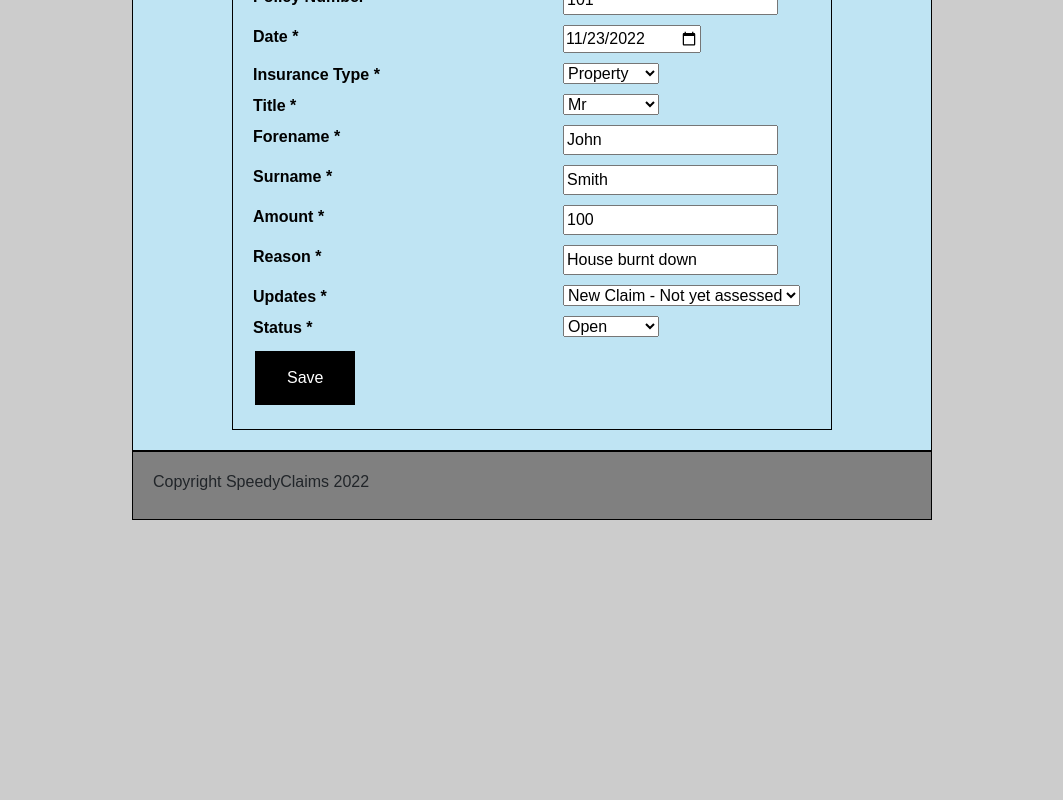
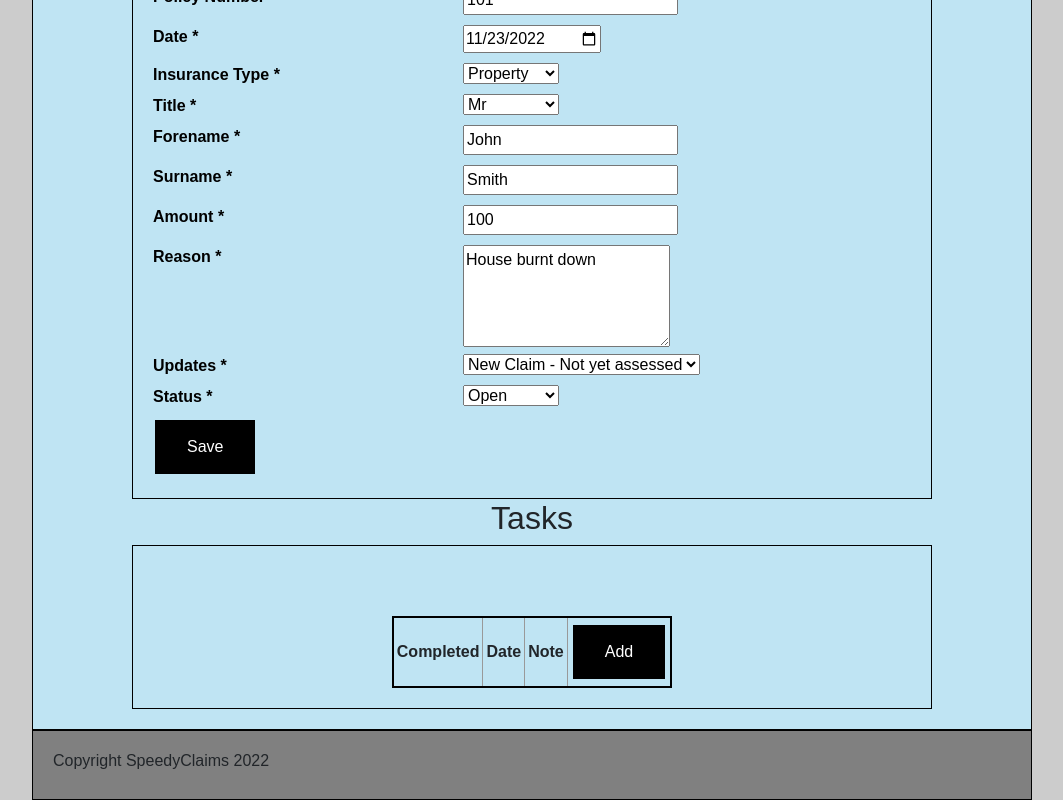
Before and after one commit to StarrLord123/quick-claims, a React (Create React App) app: page /edit/101 in a window 1280 px wide. Shown: the part 281-1081 px from the top of the page, without its empty margins (108-1171 px from the left). Before the commit the page ends 801 px from the top, so only its background shows below. Built offline with nearby package versions, Linux system fonts and the light colour scheme.

Commit message:
Attempt at notes

```diff
--- a/src/App.css
+++ b/src/App.css
@@ -4,7 +4,7 @@ body {
 }
 
 .container {
-  width: 800px;
+  width: 1000px;
   margin-left: auto;
   margin-right: auto;
   background: rgb(191, 228, 243);
@@ -22,7 +22,7 @@ body {
 }
 
 .container.form {
-  width: 600px;
+  width: 800px;
 }
 
 .container.table {
--- a/src/components/AddClaim/AddClaim.js
+++ b/src/components/AddClaim/AddClaim.js
@@ -142,7 +142,7 @@ const AddClaim = () => {
                 <input type="text"  id="amount" placeholder="£" value={newClaim.amount} onChange={handleChange}/>
 
                 <label htmlFor="reason">Reason *</label>
-                <input type="text"  id="reason" placeholder="Reason" value={newClaim.reason} onChange={handleChange} />
+                <textarea type="text"  id="reason" placeholder="Reason" value={newClaim.reason} onChange={handleChange} rows="4"/>
 
                 <label htmlFor="updates">Updates *</label>
                 <select id="updates" value={newClaim.updates} onChange={handleChange}>
--- /dev/null
+++ b/src/components/ClaimDetails/AddNoteTable.css
@@ -0,0 +1,12 @@
+.addNoteTable {
+    margin-top: 50px;
+    margin-left: auto;
+    margin-right: auto;
+    border: 1px solid #999;
+    border-collapse: collapse;
+}
+
+.addNoteTable td, .addNoteTable th {
+    padding: 3px;
+    border: 1px solid #999;
+}
--- /dev/null
+++ b/src/components/ClaimDetails/AddNoteTable.js
@@ -0,0 +1,101 @@
+import React, { useState } from "react";
+import './AddNoteTable.css'
+
+function Infotablerows({ rows, tableRowRemove, onValUpdate }) {
+
+    return rows.map((rowsData, index) => {
+        const { completed, date, note } = rowsData;
+        return (
+            <tr
+                className="addNoteTable"
+                key={index}
+            >
+                <td>
+                    <select id="completed" value={completed} onChange={(event) => onValUpdate(index, event)}>
+                        <option value="" disabled={false}> ---select---</option>
+                        <option value="New Claim">Not Completed</option>
+                        <option value="New Claim">Completed</option>
+                    </select>
+                </td>
+                  <td>
+                    <input
+                      type="date"
+                      value={date}
+                      onChange={(event) => onValUpdate(index, event)}
+                      id="date"
+                    />
+                </td>
+                <td>
+                    <input
+                      type="text"
+                      value={note}
+                      onChange={(event) => onValUpdate(index, event)}
+                      id="note"
+                    />
+                </td>
+                <td>
+                    <button
+                      className="button text-center"
+                      onClick={() => tableRowRemove(index)}
+                    >
+                      X
+                    </button>
+                </td>
+            </tr>
+        );
+    });
+}
+
+function AddNoteTable() {
+    const [rows, initRow] = useState([]);
+    const addRowTable = () => {
+        let time = new Date().toISOString().slice(0, 10);
+        const data = {
+          completed: "",
+          date: time,
+          note: "",
+        };
+        initRow([...rows, data]);
+    };
+    const tableRowRemove = (index) => {
+        const dataRow = [...rows];
+        dataRow.splice(index, 1);
+        initRow(dataRow);
+    };
+    const onValUpdate = (i, event) => {
+        const { value } = event.target;
+        const data = [...rows];
+        data[i] = value;
+        initRow(data);
+    };
+    return (
+        <>
+
+            <table className="addNoteTable">
+              <thead>
+                <tr>
+                  <th>Completed</th>
+                  <th>Date</th>
+                  <th>Note</th>
+                  <th>
+                    <button
+                      className="button text-center"
+                      onClick={addRowTable}
+                    >
+                      Add
+                    </button>
+                  </th>
+                </tr>
+              </thead>
+              <tbody>
+                <Infotablerows
+                  rows={rows}
+                  tableRowRemove={tableRowRemove}
+                  onValUpdate={onValUpdate}
+                />
+              </tbody>
+            </table>
+        </>
+    );
+}
+export default AddNoteTable;
--- a/src/components/ClaimDetails/EditClaim.js
+++ b/src/components/ClaimDetails/EditClaim.js
@@ -2,6 +2,7 @@ import { useReducer, useState, useEffect } from 'react'
 import { getAllClaims } from '../../data/DataFunctions';
 import { useParams } from "react-router-dom";
 import { useNavigate } from 'react-router-dom';
+import AddNoteTable from './AddNoteTable';
 import './EditClaim.css'
 
 const EditClaim = (props) => {
@@ -41,7 +42,7 @@ const EditClaim = (props) => {
         event.preventDefault();
 
         const updatedClaims = props.newClaims.filter(
-            (claim, index) => claim.policyNumber !== editClaim.policyNumber
+            claim => claim.policyNumber !== editClaim.policyNumber
         )
 
         props.setNewClaims([...updatedClaims, editClaim]);
@@ -89,7 +90,7 @@ const EditClaim = (props) => {
                     <input type="text"  id="amount" value={editClaim.amount} onChange={handleChange}/>
 
                     <label htmlFor="reason">Reason *</label>
-                    <input type="text"  id="reason" value={editClaim.reason} onChange={handleChange} />
+                    <textarea type="text"  id="reason" value={editClaim.reason} onChange={handleChange} rows="4"/>
 
                     <label htmlFor="updates">Updates *</label>
                     <select id="updates" value={editClaim.updates} onChange={handleChange}>
@@ -110,7 +111,18 @@ const EditClaim = (props) => {
                     </select>
 
                     <button className="button text-center" >Save</button>
+
+
                 </form>
+
+            </div>
+                <div className="text-center">
+                <h2>Tasks</h2>
+                </div>
+            <div/>
+
+            <div className="container form">
+                    <AddNoteTable/>
             </div>
         </div>
     </div>
```
Also changed, not shown: src/components/ClaimDetails/AddNoteTableRow.js (added).
